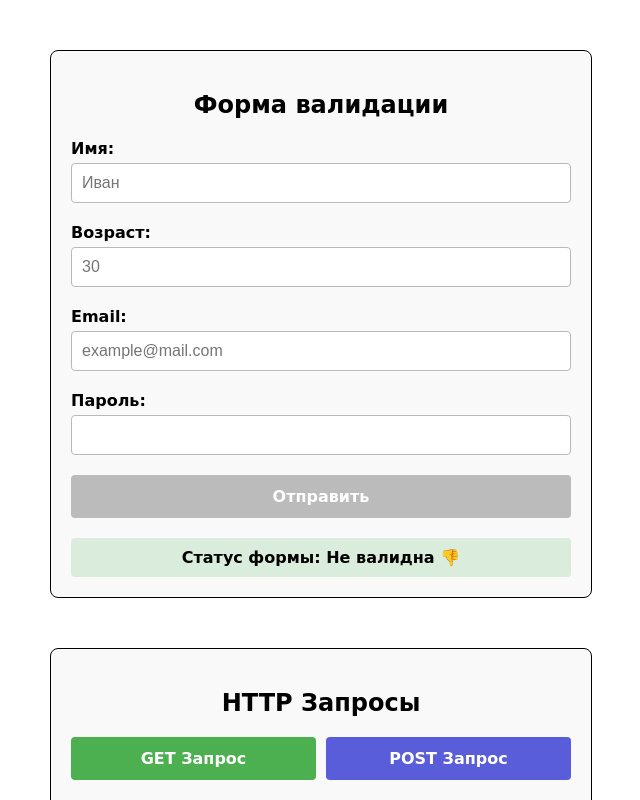
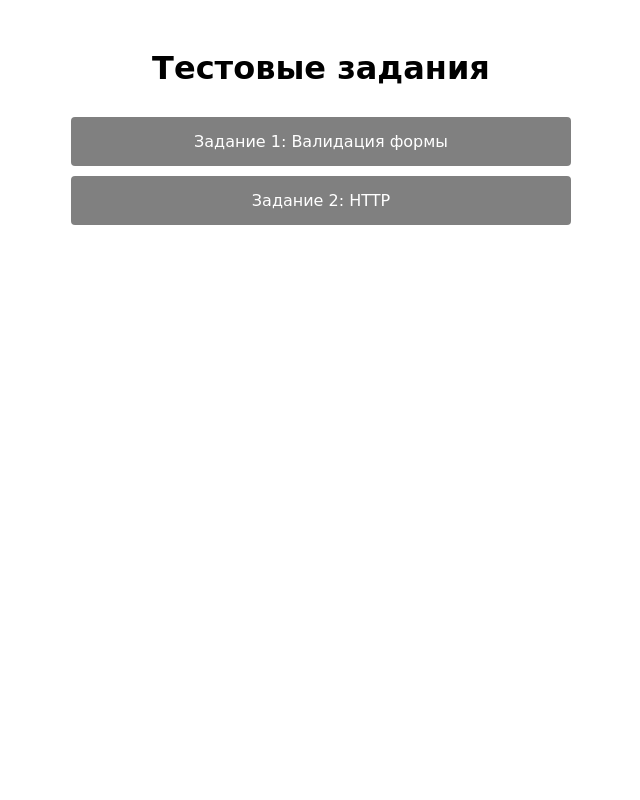
Before and after one commit to NekitBST/labmediaValidateForm, a Vue app: page / in a window 1280 px wide. Shown: the top 800 px of the page, without its empty margins (319-959 px from the left). Built offline with nearby package versions, Linux system fonts and the light colour scheme.

Commit message:
add navigation between forms

```diff
--- a/index.html
+++ b/index.html
@@ -4,7 +4,7 @@
     <meta charset="UTF-8">
     <link rel="icon" href="/favicon.ico">
     <meta name="viewport" content="width=device-width, initial-scale=1.0">
-    <title>Форма валидации</title>
+    <title>Тестовое</title>
   </head>
   <body>
     <div id="app"></div>
--- a/src/App.vue
+++ b/src/App.vue
@@ -1,11 +1,66 @@
-<script setup>
+<script setup lang="ts">
+import { ref } from 'vue'
 import TestForm from './components/TestForm.vue'
-import HttpTestForm from './components/HttpTestForm.vue';
+import HttpTestForm from './components/HttpTestForm.vue'
+
+type Page = 'home' | 'validation' | 'http'
+const currentPage = ref<Page>('home')
 </script>
 
 <template>
-  <TestForm />
-  <HttpTestForm />
+    <div v-if="currentPage === 'home'" class="home-page">
+      <h1>Тестовые задания</h1>
+      <button @click="currentPage = 'validation'">Задание 1: Валидация формы</button>
+      <button @click="currentPage = 'http'">Задание 2: HTTP</button>
+    </div>
+
+    <div v-if="currentPage === 'validation'">
+      <button @click="currentPage = 'home'" class="back-button">Назад</button>
+      <TestForm />
+    </div>
+
+    <div v-if="currentPage === 'http'">
+      <button @click="currentPage = 'home'" class="back-button">Назад</button>
+      <HttpTestForm />
+    </div>
 </template>
 
-<style scoped></style>
+<style>
+body {
+  font-family: 'Comic Sans MS';
+  padding: 20px;
+}
+
+.home-page {
+  max-width: 500px;
+  margin: auto;
+}
+
+h1 {
+  text-align: center;
+  margin-bottom: 30px;
+}
+
+button {
+  display: block;
+  width: 100%;
+  padding: 15px;
+  margin: 10px 0;
+  color: white;
+  background-color: #808080;
+  font-size: 16px;
+  font-family: 'Comic Sans MS';
+  cursor: pointer;
+  border: none;
+  border-radius: 4px;
+}
+
+button:hover {
+  background-color: #666666;
+}
+
+.back-button {
+  width: auto;
+  padding: 10px 20px;
+}
+</style>
```
